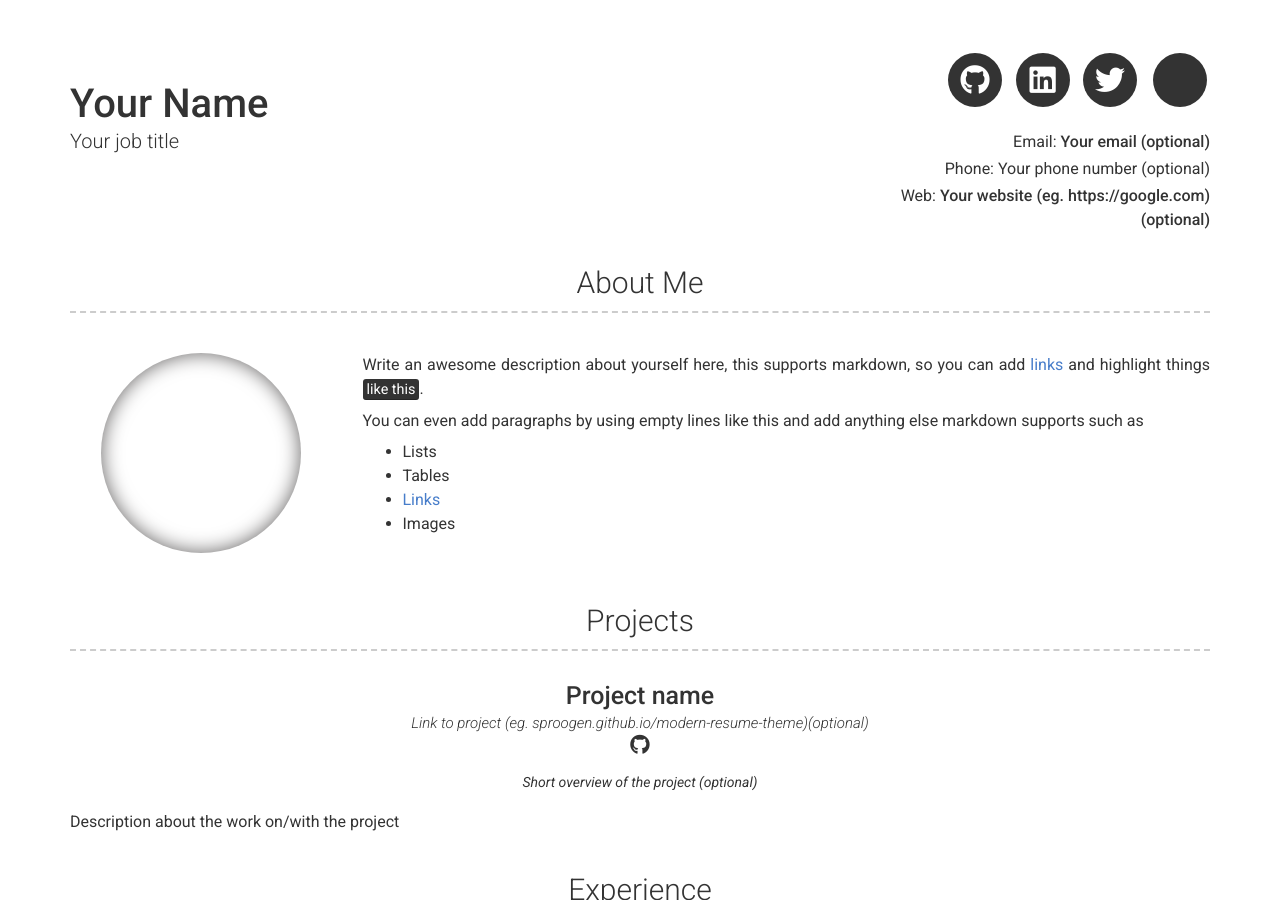
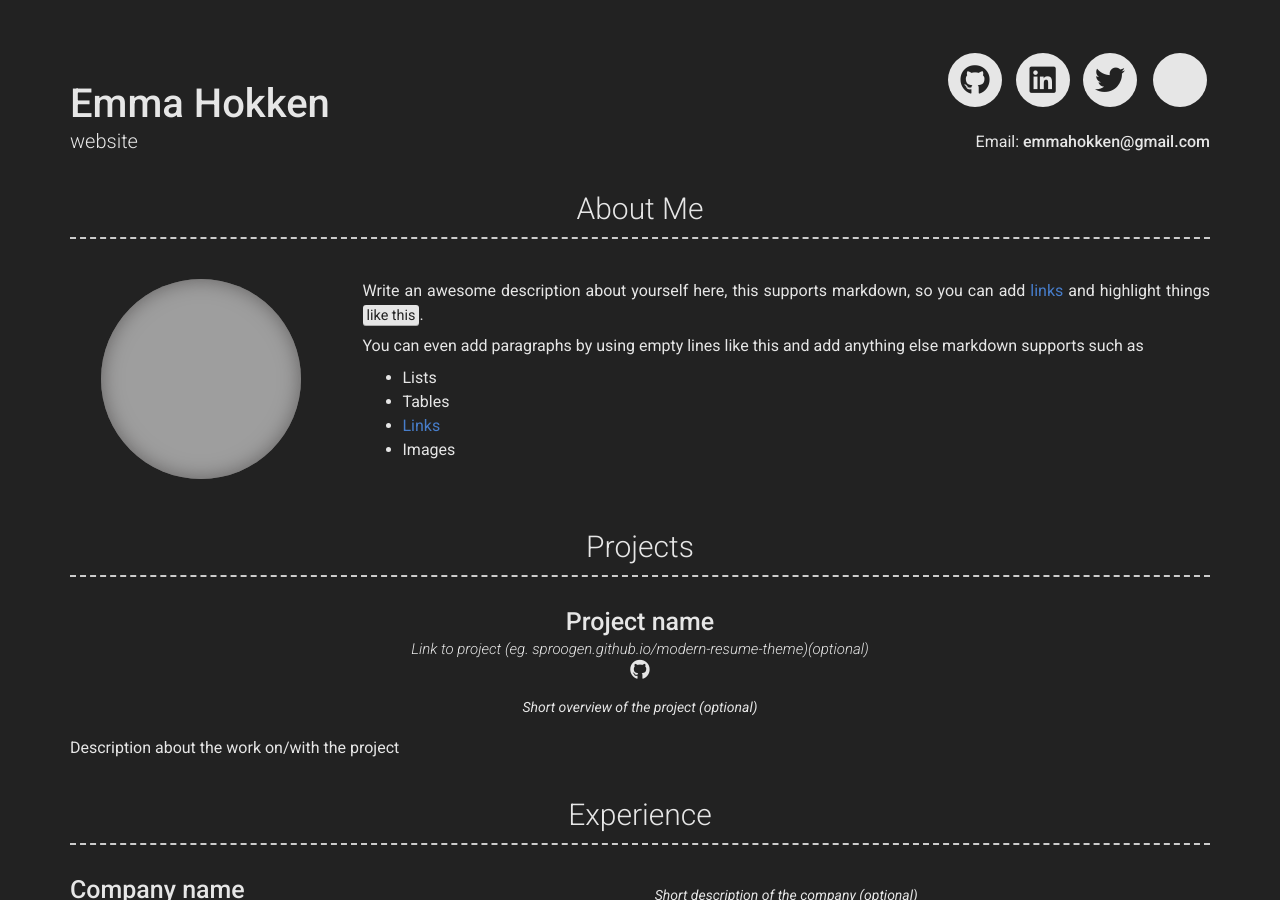
Before and after one commit to emmahokken/website, a Jekyll site: the page built from index.md, in a window 1280 px wide and 900 px high. Built offline with Jekyll 4.4.1, drawn with Linux system fonts in a browser that asks for light colours; nearby versions of some CDN libraries; some of the changed text lies outside the part shown; grey boxes are pictures that could not be loaded.

Commit message:
added profile picture

```diff
--- a/_config.yml
+++ b/_config.yml
@@ -3,14 +3,14 @@ repository: Git repository where your resume will be hosted, only required if yo
 # favicon: Directory of your favicon (eg. images/favicon.ico)(optional)
 
 # Personal info
-name: Your Name
-title: Your job title
-email: Your email (optional)
-phone: Your phone number (optional)
-website: Your website (eg. https://google.com)(optional)
+name: Emma Hokken
+# title: Your job title
+email: emmahokken@gmail.com
+# phone: Your phone number (optional)
+# website: Your website (eg. https://google.com)(optional)
 
 # Dark Mode (true/false/never)
-darkmode: false
+darkmode: true
 
 # Social links
 twitter_username: emmahokken
@@ -44,7 +44,7 @@ additional_links:
 
 # About Section
 # about_title: About Me (Use this to override about section title)
-about_profile_image: Directory of profile image (eg. images/profile.jpg)
+about_profile_image: images/Emma.jpg
 about_content: | # this will include new lines to allow paragraphs
   Write an awesome description about yourself here, this supports markdown, so you can add [links](http://foobar.com) and highlight things <mark>like this</mark>.
 
```
Also changed, not shown: 1 other file.
